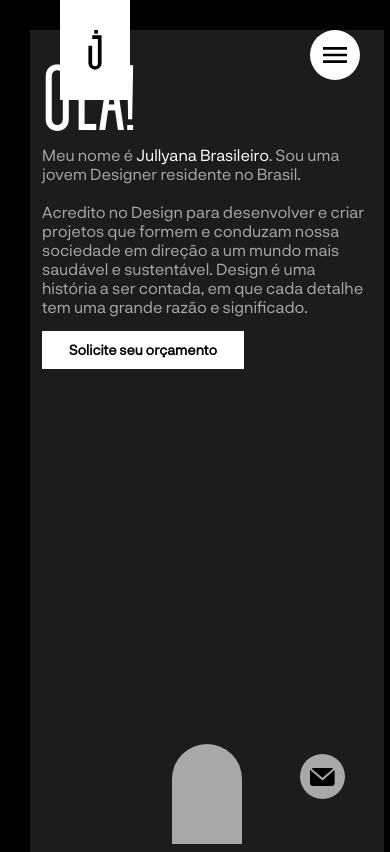
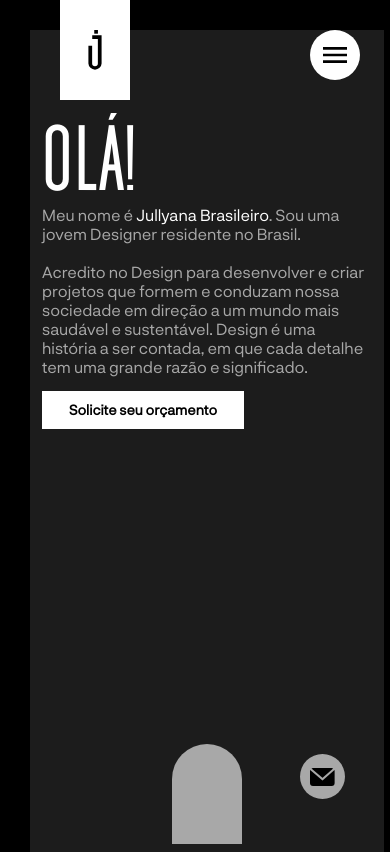
Before and after one commit to jullyanabrasileiro/course-udemy-frontend-design-essencial, a plain HTML site: page index.html in a window 390 px wide. Shown: the top 852 px of the page. Drawn offline with nearby package versions, Linux system fonts and the light colour scheme; files whose address does not match are found by name.

Commit message:
testing responsiveness

```diff
--- a/css/style.css
+++ b/css/style.css
@@ -1001,6 +1001,10 @@ p {
     padding-top: 30px;
 }
 
+.sp-pad-top-60 {
+    padding-top: 60px;
+}
+
 .sp-pad-left-30 {
     padding-left: 15px;
 }
--- a/index.html
+++ b/index.html
@@ -119,10 +119,10 @@
     </button>
 
     <div class="sp-page-wrapper">
-        <section class="sp-full-height sp-first-section" id="sp-home-presentation">
+        <section class="sp-full-height sp-first-section sp-pad-top-60">
             <div class="container-fluid">
-                <div class="row align-items-center">
-                    <div class="col-sm-12 col-md-6 offset-md-2  sp-display-text">
+                <div class="row">
+                    <div class="col-sm-12 col-md-4 offset-md-1 sp-display-text">
 
                         <h1 class="sp-title sp-text-white sp-title-big">Olá!</h1>
                         <p class="sp-text-grey ">Meu nome é <span class="sp-text-white">Jullyana Brasileiro</span>. Sou uma jovem Designer residente no Brasil. <br><br>                            Acredito no Design para desenvolver e criar projetos que formem e conduzam nossa sociedade em direção a um mundo mais saudável e sustentável. Design é uma história a ser contada, em que cada detalhe tem uma grande razão e significado.
```
